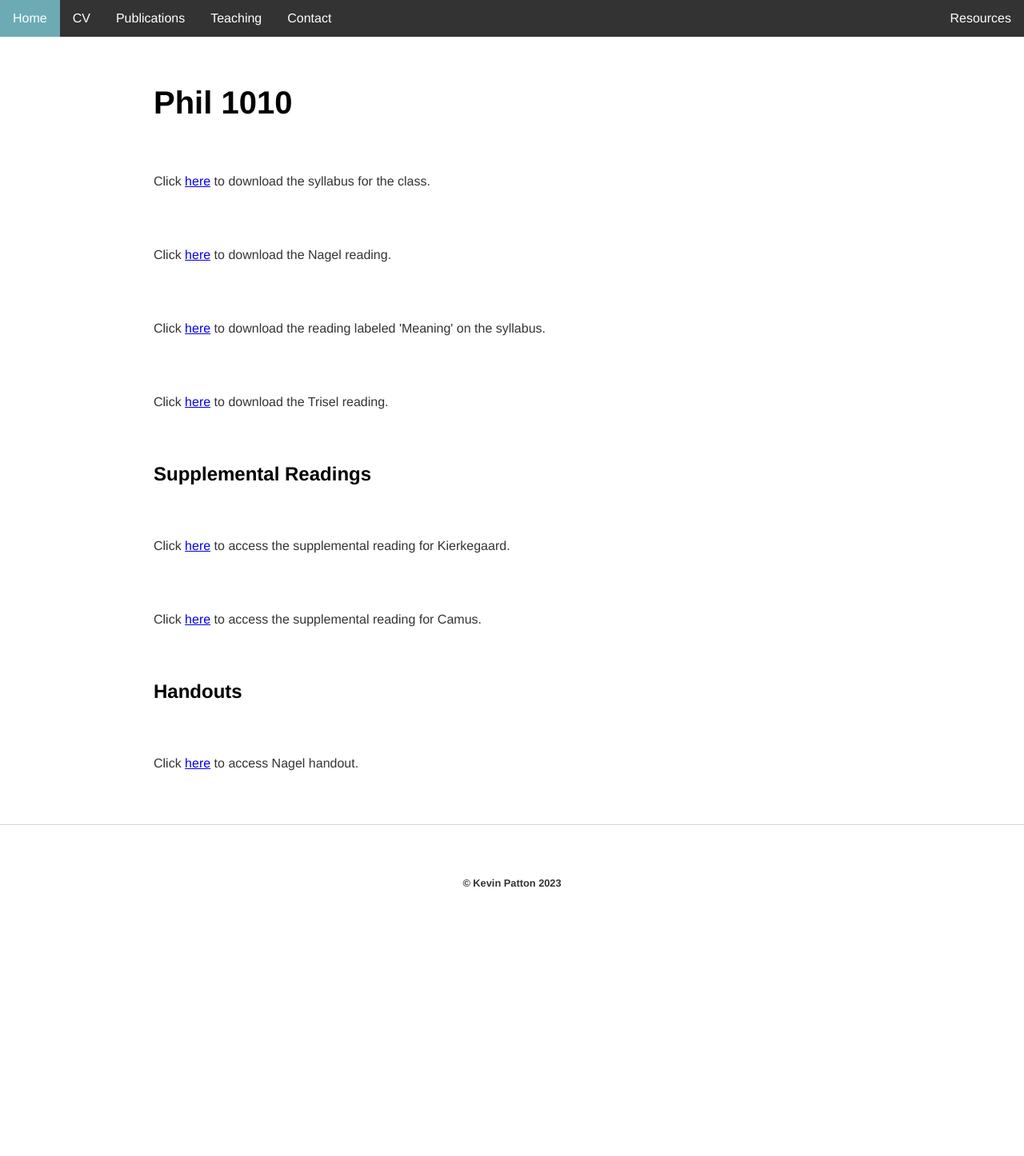
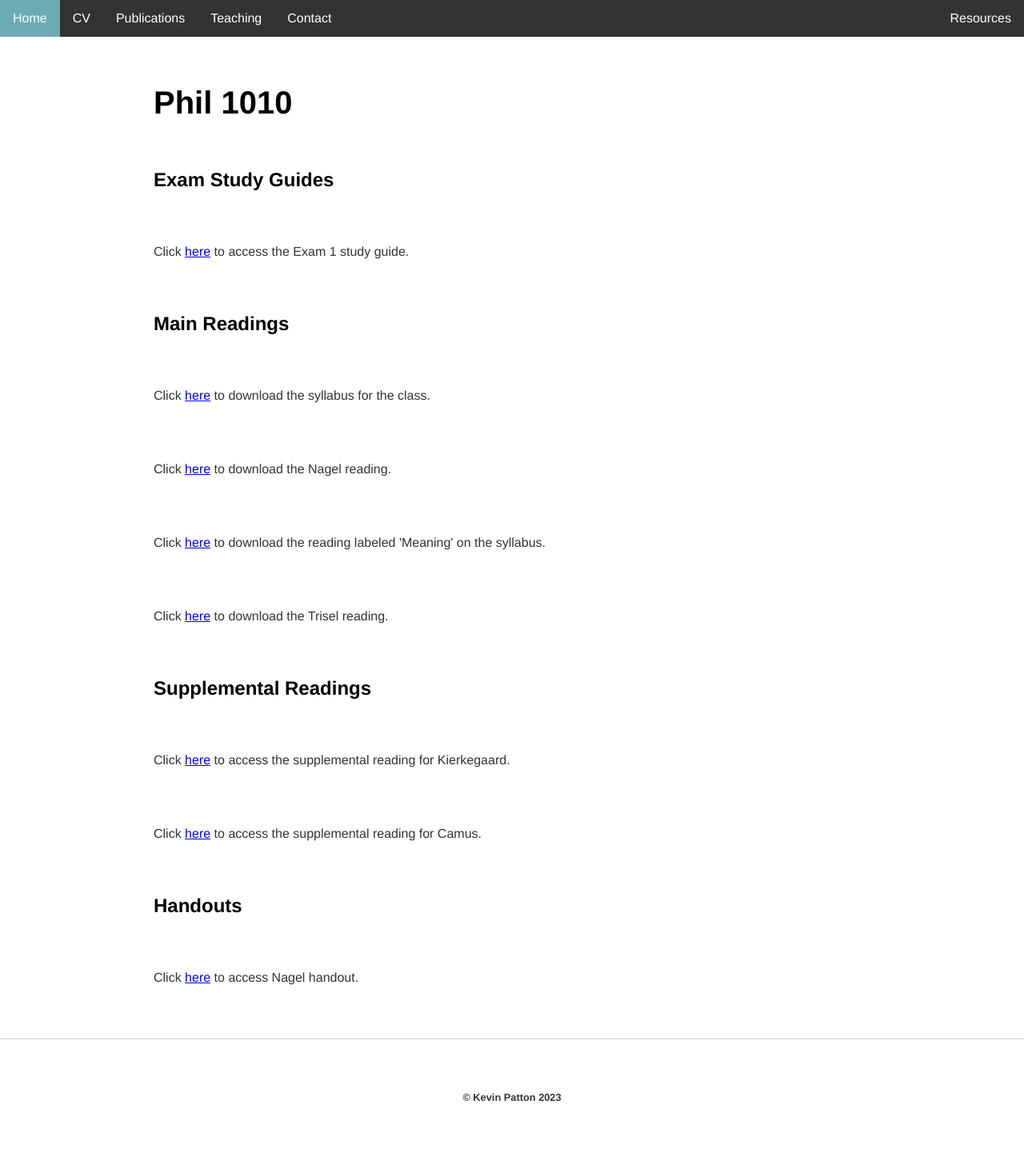
Before and after one commit to kevinjpatton/kevinjpatton.github.io, a Jekyll site: the page built from teaching/phil_1010/index.html, in a window 1280 px wide. Shown: the whole page at 80% size. Built offline with Jekyll 4.4.1, drawn with Linux system fonts in a browser that asks for light colours; Markdown is read by kramdown in place of the engine named in the settings; before the commit the page ends 1178 px from its top, so only the background shows below that.

Commit message:
Update index.html

```diff
--- a/teaching/phil_1010/index.html
+++ b/teaching/phil_1010/index.html
@@ -3,6 +3,9 @@ layout: default
 title: Teaching - Phil 1010
 ---
 <h1>Phil 1010</h1>
+<h2>Exam Study Guides</h2>
+<p>Click <a href="/teaching/phil_1010/Phil1010_Exam 1.pdf" target="_blank">here</a> to access the Exam 1 study guide.</p>
+<h2>Main Readings</h2>
 <p>Click <a href="/teaching/phil_1010/Phil_1010_Fall2030.pdf" target="_blank">here</a> to download the syllabus for the class.</p>
 <p>Click <a href="/teaching/phil_1010/Thomas Nagel - Mortal Questions.pdf" target="_blank">here</a> to download the Nagel reading.</p>
 <p>Click <a href="/teaching/phil_1010/The Meaning of Life and the Great Philosophers.pdf" target="_blank">here</a> to download the reading labeled 'Meaning' on the syllabus.</p>
```
